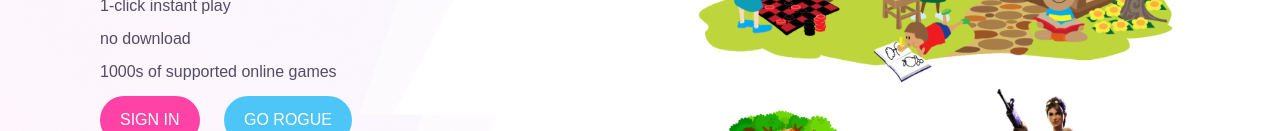
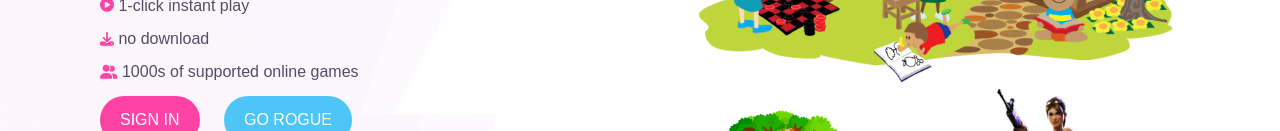
Before and after one commit to SarahSamiha/gamer-zone-assignment, a plain HTML site: page index.html in a window 1280 px wide. Shown: the part 338-469 px from the top of the page. Drawn offline with Linux system fonts and the light colour scheme.

Commit message:
added some icons on banner

```diff
--- a/index.html
+++ b/index.html
@@ -46,9 +46,9 @@
                     Play Like The <br>
                     <span class="banner-gradient-text">G.O.A.T.</span>
                 </h3>
-                <p class="description description-opt banner-features">1-Click instant play</p>
-                <p class="description description-opt banner-features">No Download</p>
-                <p class="description description-opt banner-features">1000s of supported online games</p>
+                <p class="description description-opt banner-features"> <i class="fa-solid fa-circle-play fa-sm" style="color: #ff42a5;"></i>   1-Click instant play</p>
+                <p class="description description-opt banner-features"><i class="fa-solid fa-download fa-sm" style="color: #ff42a5;"></i>       No Download</p>
+                <p class="description description-opt banner-features"><i class="fa-solid fa-user-group fa-sm" style="color: #ff42a5;"></i>     1000s of supported online games</p>
                 <div class="banner-btn-container">
                     <button class="btn-primary">Sign In</button>
                     <button class="btn-primary btn-blue">Go Rogue</button>
```
